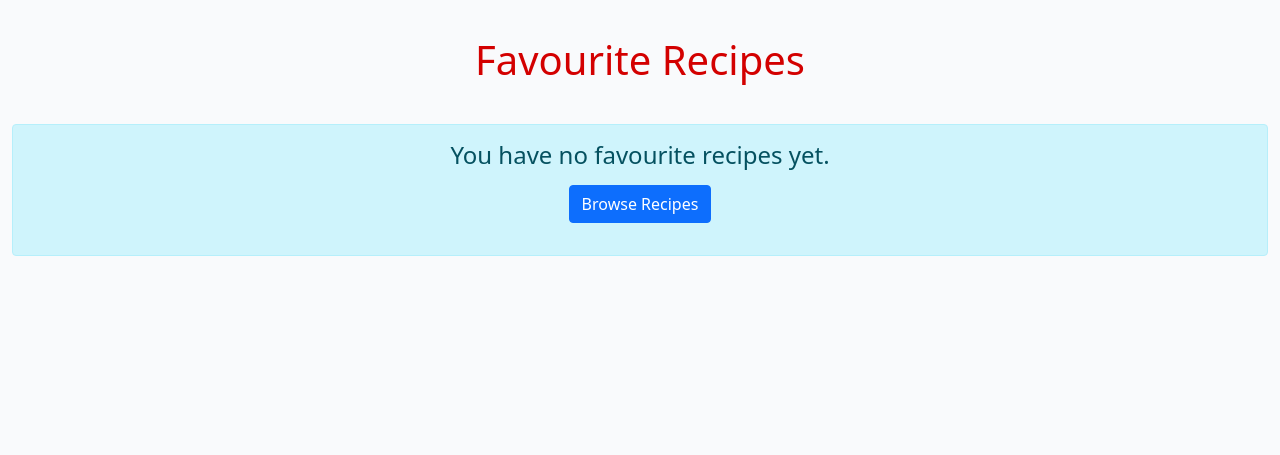
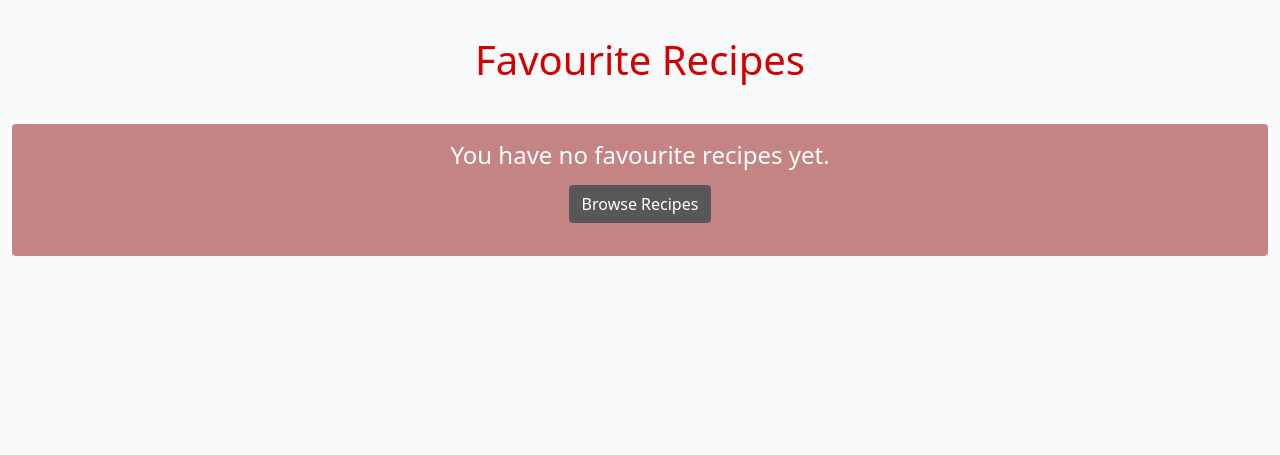
Before and after one commit to hauvoong/Haus-Kitchen, a Django app: page /favourite/ in a window 1280 px wide. Shown: the part 60-515 px from the top of the page. Run offline with Django 4.2, Linux system fonts and the light colour scheme; the visitor is signed in with stand-in values (Sample User, id 1); data that the repository does not hold is empty.

Commit message:
Update browse recipe alert and general alert

```diff
--- a/favourite/templates/favourite/favourite.html
+++ b/favourite/templates/favourite/favourite.html
@@ -54,9 +54,9 @@
                 {% endif %}
                 {% empty %}
                 <div class="col-12 text-center">
-                    <div class="alert alert-info" role="alert">
+                    <div class="alert" role="alert">
                         <h4>You have no favourite recipes yet.</h4>
-                        <p><a href="{% url 'home' %}" class="btn btn-primary mt-2">Browse Recipes</a></p>
+                        <p><a href="{% url 'home' %}" class="btn btn-browse mt-2">Browse Recipes</a></p>
                     </div>
                 </div>
                 {% endfor %}
--- a/static/css/style.css
+++ b/static/css/style.css
@@ -165,6 +165,18 @@ body {
     margin-top: 20px;
 }
 
+.btn-browse {
+    background-color: #595757;
+    color: #fff;
+}
+
+.alert {
+    background-color: #c48484;
+    color: #fff;
+}
+
+
+
 .link {
     color: #23BBBB;
     text-decoration: none;
```
Also changed, not shown: 1 other file.
